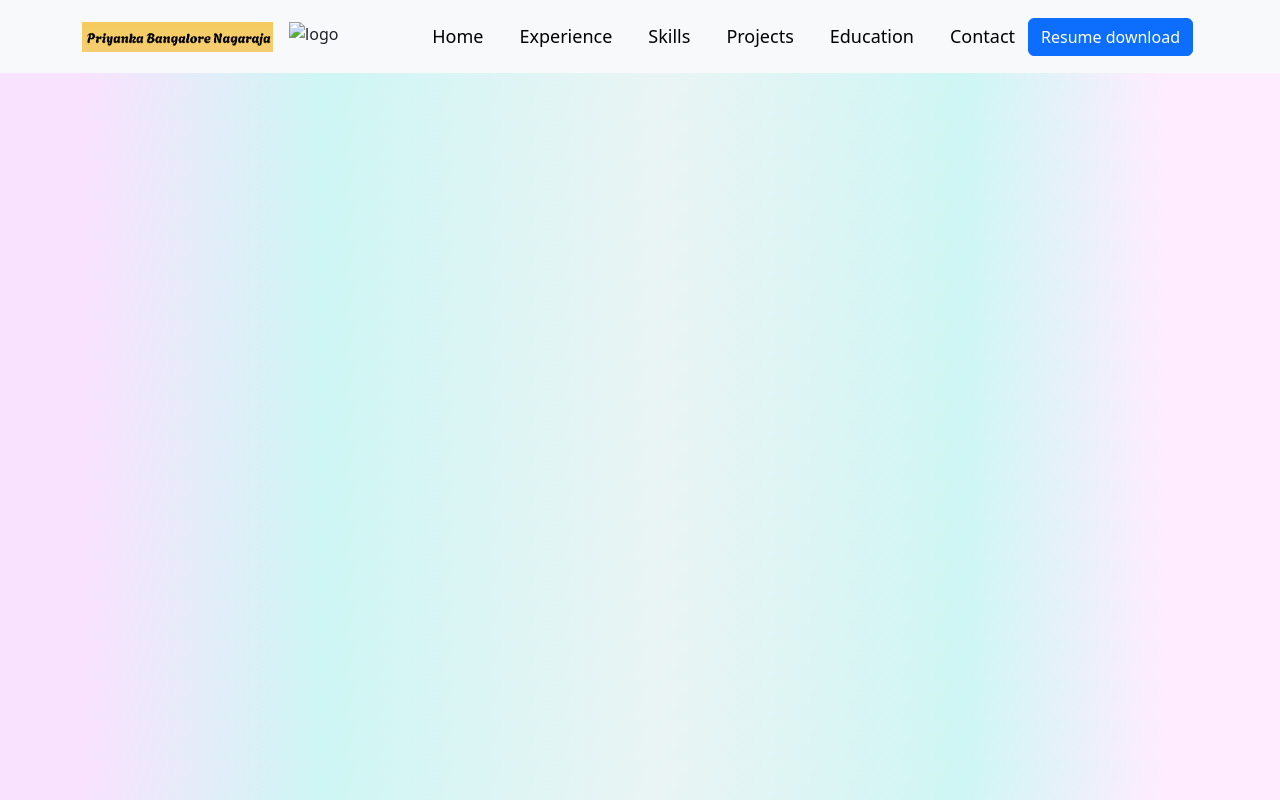
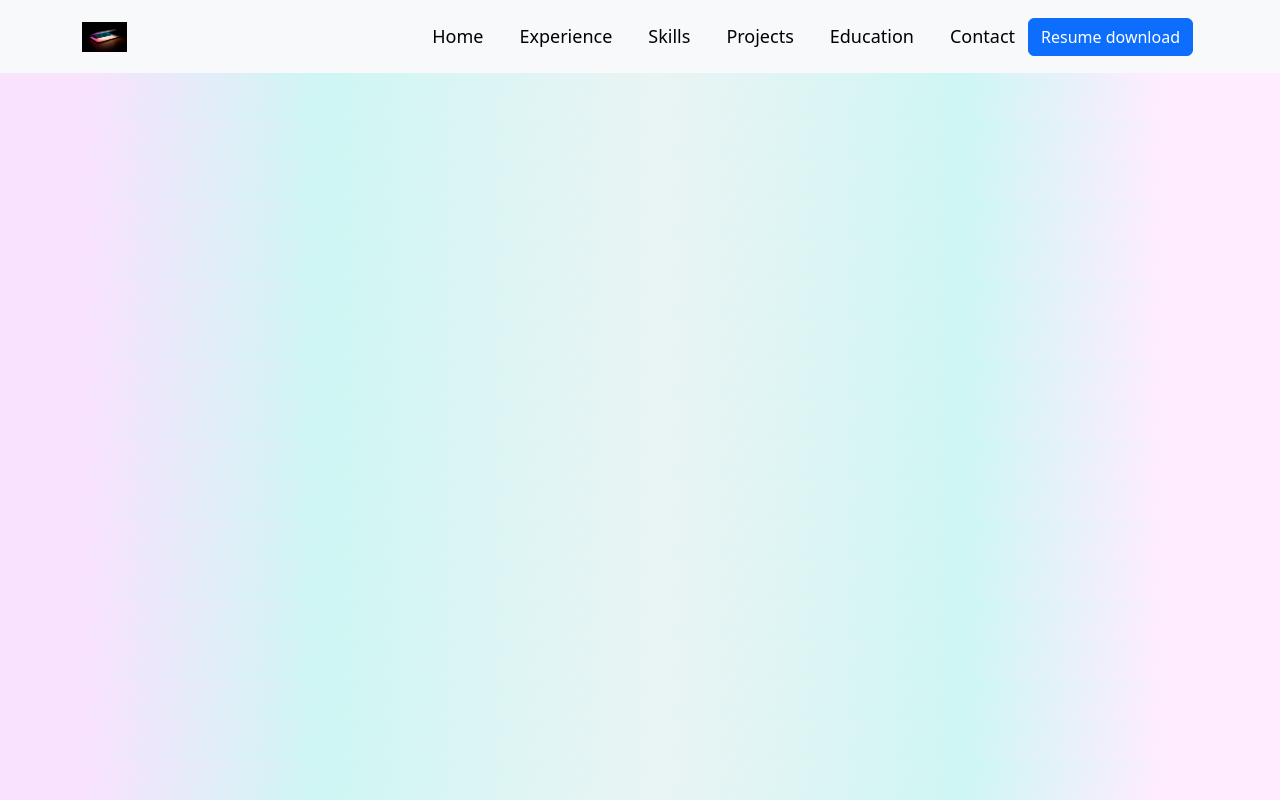
Before and after one commit to Priyanka-BN11/Priyanka_portfolio, a website: page html/navbar.html in a window 1280 px wide. Drawn offline with nearby package versions, Linux system fonts and the light colour scheme; files whose address does not match are found by name.

Commit message:
css added

```diff
--- a/html/navbar.html
+++ b/html/navbar.html
@@ -24,8 +24,8 @@
 
       <nav class="navbar navbar-expand-lg navbar-dark bg-body-tertiary fixed-top ">
         <div class="container d-flex justify-content-center">
-          <a class="navbar-brand" href="#home"><img src="../img/newlogo.png" class="logo" alt="logo"></a>
-          <img src="../img/logo.png" class="logo" alt="logo">
+          <a class="navbar-brand" href="#home"><img src="../img/laptop.jpg" class="logo" alt="logo"></a>
+
           <button class="navbar-toggler" type="button" data-bs-toggle="collapse" data-bs-target="#navbarNav">
             <span class="navbar-toggler-icon"></span>
           </button>
```
